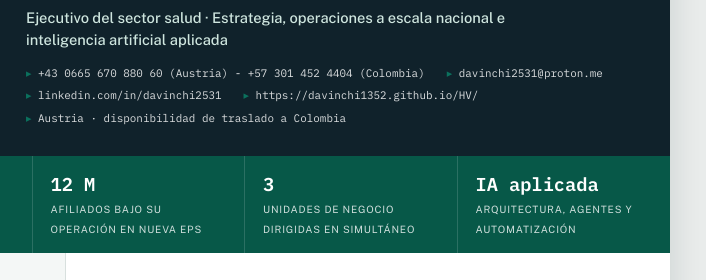
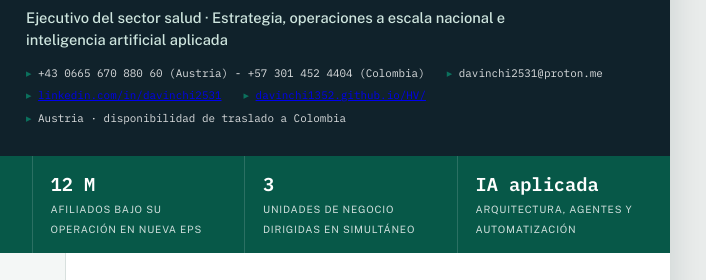
Before and after one commit to Davinchi1352/HV, a plain HTML site: page index.html in a window 1280 px wide. Shown: the part 143-423 px from the top of the page, 395-1101 px from the left. Drawn offline with nearby package versions, Linux system fonts and the light colour scheme.

Commit message:
Agregar enlaces clicables a LinkedIn y GitHub en la sección de contacto

```diff
--- a/index.html
+++ b/index.html
@@ -439,8 +439,9 @@
         <div class="contact-row">
           <span>+43 0665 670 880 60 (Austria) - +57 301 452 4404 (Colombia)</span>
           <span>davinchi2531@proton.me</span>
-          <span>linkedin.com/in/davinchi2531</span>
-          <span>https://davinchi1352.github.io/HV/</span>
+          <span><a href="https://www.linkedin.com/in/davinchi2531"
+              target="_blank">linkedin.com/in/davinchi2531</a></span>
+          <span><a href="https://davinchi1352.github.io/HV/" target="_blank">davinchi1352.github.io/HV/</a></span>
           <span>Austria · disponibilidad de traslado a Colombia</span>
         </div>
       </div>
```
